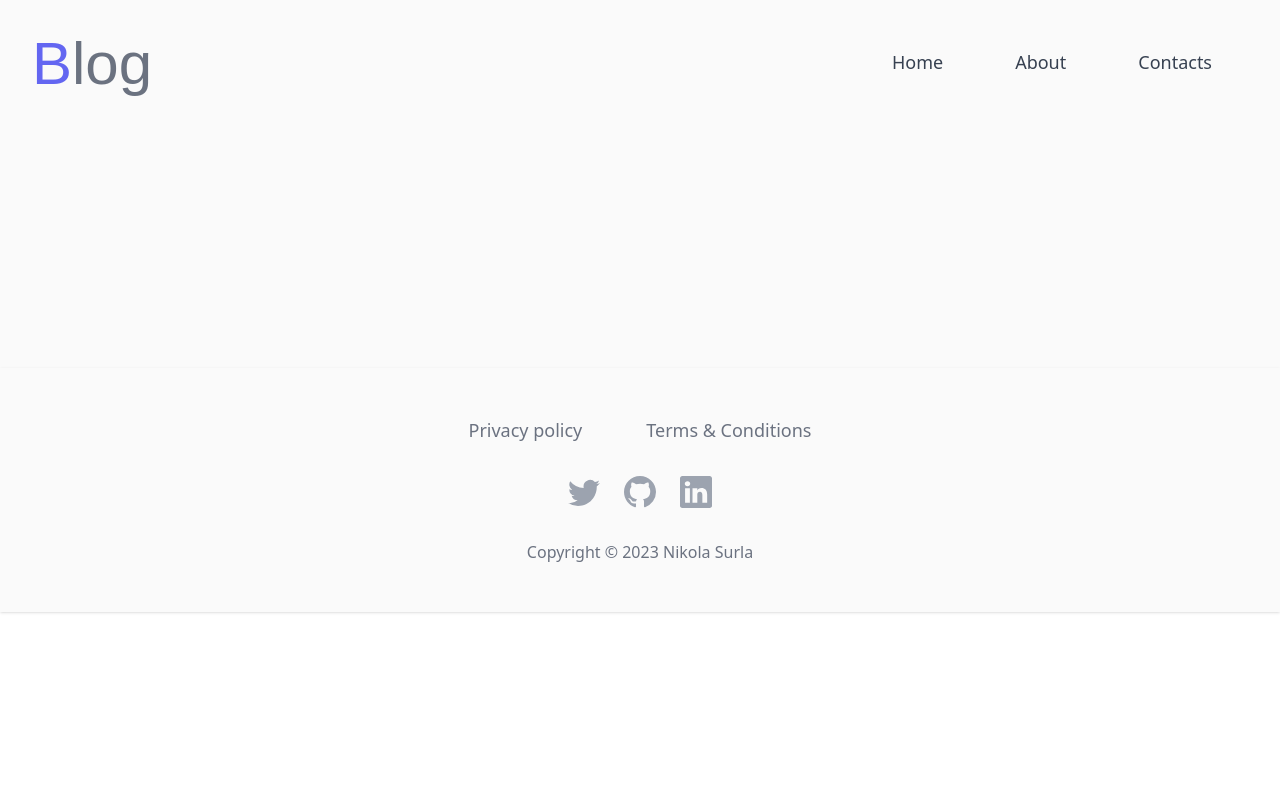
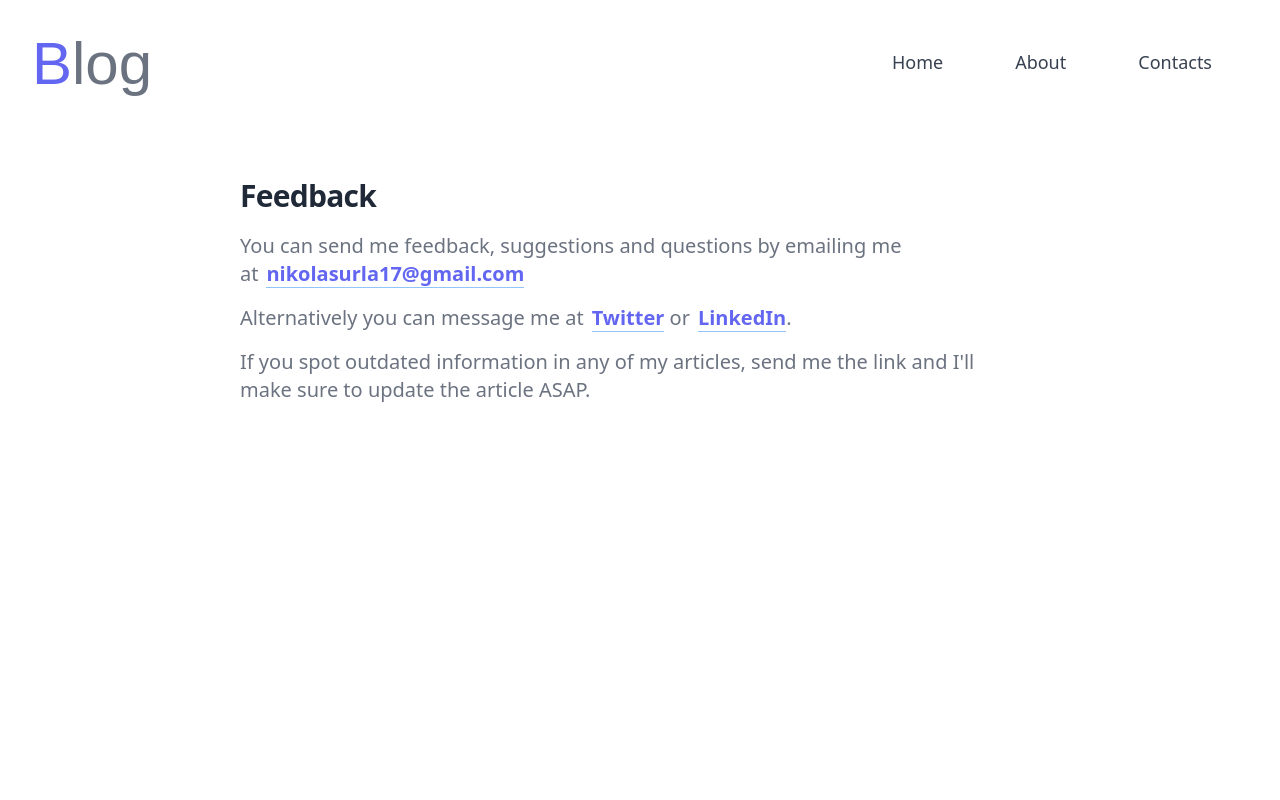
Before and after one commit to Proboskis/next-blog-frontend, a Next.js app: page /contacts in a window 1280 px wide. Shown: the top 800 px of the page. Built offline with nearby package versions, Linux system fonts and the light colour scheme; a web font is replaced by a local one; what tailwindcss-filters would draw is missing.

Commit message:
11. work on contacts page.

```diff
--- a/app/about/page.tsx
+++ b/app/about/page.tsx
@@ -1,5 +1,4 @@
 import Navigation from "../navigation";
-import Main from "../main";
 import Footer from "../footer";
 import {IoIosArrowUp} from "react-icons/all";
 
@@ -9,8 +8,8 @@ export default function Home() {
             <Navigation />
             <div style={{minHeight: "calc(100vh - 96px - 232px)"}}>
                 <div className="container relative py-12 mx-auto overflow-hidden">
-                    <div className="flex justify-center flex-col md:mx-40 lg:mx-80">
-                        <div className="relative px-4 sm:px-6 lg:px-8">
+                    <div className="flex justify-center flex-col md:mx-28 lg:mx-56">
+                        <div className="relative">
                             <div className="mt-2 mb-8 text-md lg:text-lg max-w-prose">
                                 <div className="text-left">
                                     <h1 className="text-2xl font-extrabold leading-9 tracking-tight text-gray-800
--- a/app/avatarCard.tsx
+++ b/app/avatarCard.tsx
@@ -1,6 +1,6 @@
 import {BsGithub, BsLinkedin, BsTwitter} from "react-icons/bs";
 
-export default function avatarCard() {
+export default function AvatarCard() {
     return (
         <div className="hidden w-full max-w-xs mt-12 sm:ml-10 lg:block">
             <div className="px-6 py-5 mx-1 mt-10 mb-6 text-center bg-gray-800 rounded-lg
--- a/app/contacts/page.tsx
+++ b/app/contacts/page.tsx
@@ -1,11 +1,44 @@
 import Navigation from "../navigation";
-import Main from "../main";
 import Footer from "../footer";
 
 export default function Home() {
     return (
-        <div className="bg-neutral-50">
+        <div className="bg-white">
             <Navigation />
+            <div style={{minHeight: "calc(100vh - 96px - 232px)"}}>
+                <div className="container relative flex flex-row justify-center mx-auto bg-white">
+                    <div className="relative px-4 pt-10 pb-16 sm:pt-12 sm:px-6 lg:px-8 lg:max-w-7xl">
+                        <div className="w-full lg:pr-8">
+                            <div className="max-w-md mx-auto xl:max-w-3xl 5xl:max-w-5xl">
+                                <h1 className="text-2xl font-extrabold leading-9 tracking-tight text-gray-800
+                                    sm:text-3xl 5xl-text-5xl sm:leading-10">
+                                    Feedback
+                                </h1>
+                                <div className="text-left">
+                                    <h2 className="mx-auto mt-3 text-lg leading-7 text-gray-500 md:text-xl
+                                        5xl:text-5xl max-w-1xl sm:mt-4">
+                                        You can send me feedback, suggestions and questions by emailing me at
+                                        <a href="#" className="ml-2 font-bold text-indigo-500 border-b border-blue-300
+                                        hover:border-blue-400">nikolasurla17@gmail.com</a>
+                                    </h2>
+                                    <h2 className="mx-auto mt-3 text-lg leading-7 text-gray-500 md:text-xl
+                                        5xl:text-5xl max-w-1xl sm:mt-4">
+                                        Alternatively you can message me at<a href="#" className="ml-2 font-bold
+                                        text-indigo-500 border-b border-blue-300 hover:border-blue-400">
+                                        Twitter</a> or<a href="#" className="ml-2 font-bold text-indigo-500
+                                        border-b border-blue-300 hover:border-blue-400">LinkedIn</a>.
+                                    </h2>
+                                    <h2 className="mx-auto mt-3 text-lg leading-7 text-gray-500 md:text-xl
+                                        5xl:text-5xl max-w-1xl sm:mt-4">
+                                        If you spot outdated information in any of my articles, send me the link and
+                                        I'll make sure to update the article ASAP.
+                                    </h2>
+                                </div>
+                            </div>
+                        </div>
+                    </div>
+                </div>
+            </div>
             <Footer />
         </div>
     );
```
Also changed, not shown: 1 other file (tests, documents, lock files or other folders).
